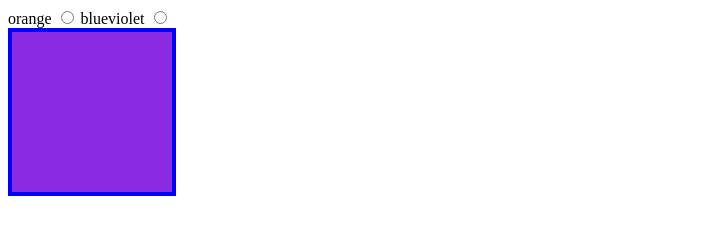
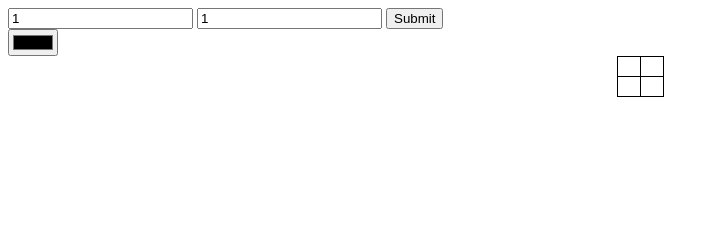
Before and after one commit to joppepelgrim/WellBeeing, a website: page view/index.ejs in a window 1280 px wide. Shown: the whole page, without its empty margins (0-719 px from the left). Drawn offline with nearby package versions, Linux system fonts and the light colour scheme; files that its build step writes are made by us from their sources.

Commit message:
Added new structure of code, now being able to color and choose grid size

```diff
--- a/static/script.js
+++ b/static/script.js
@@ -1,25 +1,40 @@
-const blueViolet = document.querySelector('.blueviolet');
-const orange = document.querySelector('.orange');
-const btn = document.querySelector('.btn');
-let currentColor = {}
+// Select color input
+let color = document.querySelector('.colorPicker')
+let table = document.querySelector('.pixelCanvas')
+let sizePicker = document.querySelector('.sizePicker')
 
-blueViolet.addEventListener('click', function(){
-    currentColor = 'blueviolet'
-    return
 
+let height = document.querySelector('.inputHeight').value;
+let width = document.querySelector('.inputWidth').value;
+makeGrid(height, width);
+
+sizePicker.addEventListener('click', (e) => {
+
+    e.preventDefault();
+
+    let height = document.querySelector('.inputHeight').value;
+    let width = document.querySelector('.inputWidth').value;
+    table.firstChild.remove();
+
+    makeGrid(height, width);
+    //Makes grid
 })
 
-orange.addEventListener('click', function(){
-    currentColor = 'orange'
-})
+//Select size input
 
-btn.addEventListener('click', function(){
-    btn.style.backgroundColor = currentColor;
-})
+//When size is submitted by user call makegrid()
+
+function makeGrid(height, width) {
 
 
-
-
-
-
-console.log('tets')
+    for (let i = 0; i <= height; i++) {
+        let row = table.insertRow(i);
+        for (let j = 0; j <= width; j++) {
+            let cell = row.insertCell(j);
+            cell.addEventListener('click', (e) => {
+                console.log(e);
+                cell.style.backgroundColor = color.value;
+            })
+        }
+    }
+}
--- a/static/style.css
+++ b/static/style.css
@@ -1,6 +1,18 @@
-.btn{
-    width: 10rem;
-    height: 10rem;
-    background-color: blueviolet;
-    border: 4px solid blue;
+table,
+tr,
+td {
+    border: 1px solid black;
 }
+
+table {
+    border-collapse: collapse;
+    margin: 0 auto;
+}
+
+tr {
+    height: 20px;
+}
+
+td {
+    width: 20px;
+}
--- a/view/index.ejs
+++ b/view/index.ejs
@@ -5,20 +5,19 @@
     <meta charset="UTF-8">
     <meta name="viewport" content="width=device-width, initial-scale=1.0">
     <link rel="stylesheet" href="../static/style.css">
-    <link rel="shortcut icon" type="image/png" href="../images/bee.png">
     <title>WellBeeing</title>
 </head>
 
 <body>
-    <label for="orange">orange
-        <input type="radio" name="color" class="orange">
-    </label>
-    <label for="blueviolet">blueviolet
-        <input type="radio" name="color" class="blueviolet">
-    </label>
+    <form action="" class="sizePicker">
+        <input type="number" name="height" class="inputHeight" min="1" value="1">
+        <input type="number" name="width" class="inputWidth" min="1" value="1">
+        <input type="submit">
+    </form>
 
-    <div class="btn"></div>
+    <input type="color" class="colorPicker">
 
+    <table class="pixelCanvas"></table>
     <script src="../static/script.js"></script>
 </body>
 
```
